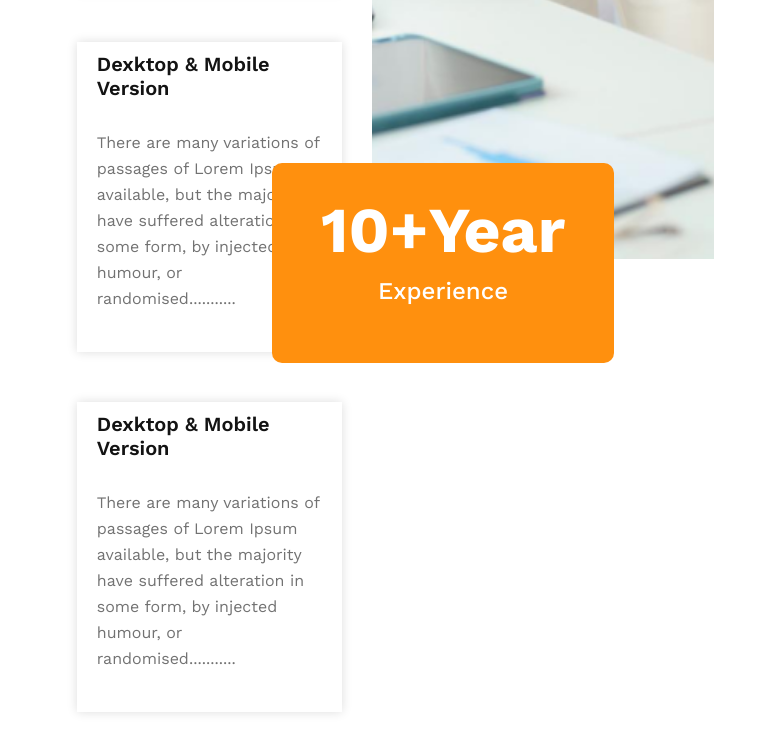
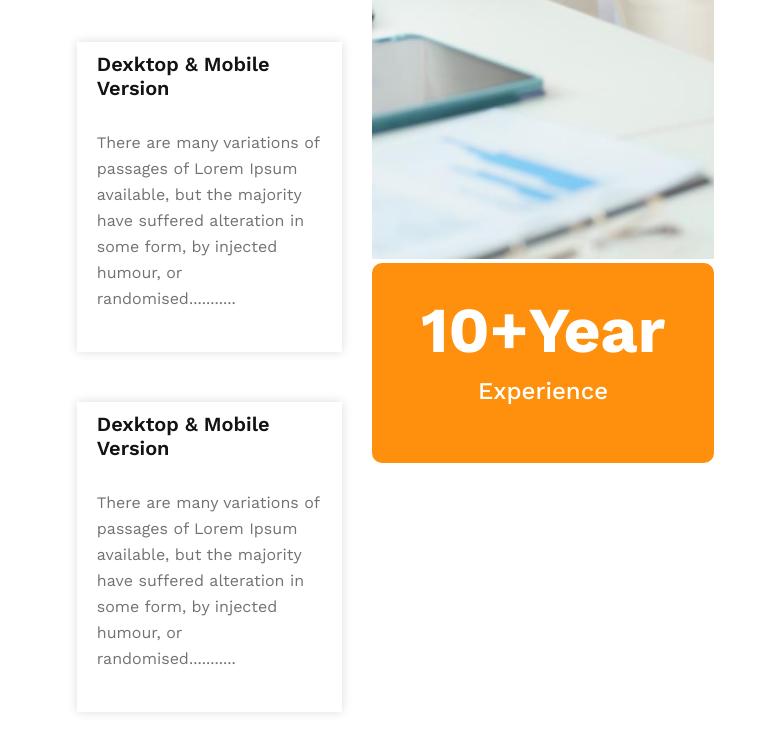
Before and after one commit to sadekcric/g3_architects, a plain HTML site: page index.html in a window 768 px wide. Shown: the part 3365-4117 px from the top of the page. Drawn offline with nearby package versions, Linux system fonts and the light colour scheme.

Commit message:
feature responsive for medium device

```diff
--- a/style/style.css
+++ b/style/style.css
@@ -292,8 +292,8 @@ font-weight: 600;
     width: 100%;
     max-width: none;
   }
-  /* .experience{
+  .experience{
     bottom: 0;
     left: 0;
-  } */
+  }
 }
```
